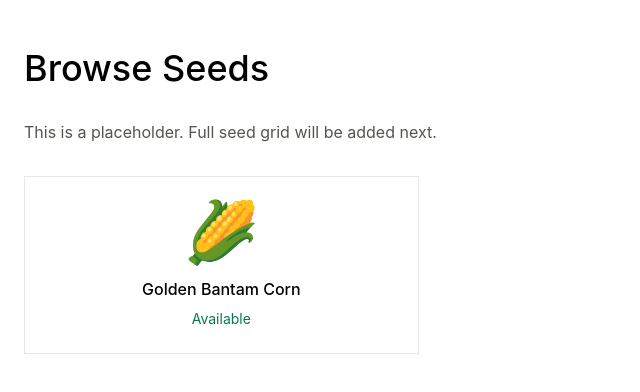
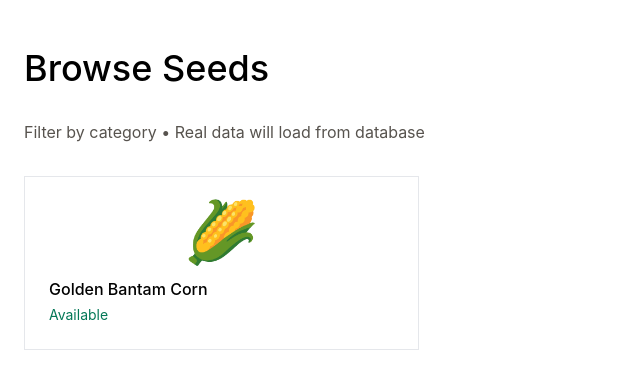
Before and after one commit to gabeperezparra-hue/california-seed-commons, a Next.js app: page /seeds in a window 1280 px wide. Shown: the top 392 px of the page, without its empty margins (0-640 px from the left). Built offline with nearby package versions, Linux system fonts and the light colour scheme.

Commit message:
Update page.tsx

```diff
--- a/app/seeds/page.tsx
+++ b/app/seeds/page.tsx
@@ -2,13 +2,13 @@ export default function SeedsPage() {
   return (
     <div className="max-w-7xl mx-auto px-6 py-12">
       <h1 className="text-4xl font-medium mb-8">Browse Seeds</h1>
-      <p className="text-stone-600 mb-8">This is a placeholder. Full seed grid will be added next.</p>
+      <p className="text-stone-600 mb-8">Filter by category • Real data will load from database</p>
 
       <div className="grid grid-cols-1 md:grid-cols-3 gap-6">
-        <div className="border p-6 text-center">
-          <div className="text-6xl mb-4">🌽</div>
+        <div className="border p-6 hover:border-emerald-700">
+          <div className="text-6xl mb-4 text-center">🌽</div>
           <h3 className="font-medium">Golden Bantam Corn</h3>
-          <p className="text-emerald-700 text-sm mt-2">Available</p>
+          <p className="text-emerald-700 text-sm mt-1">Available</p>
         </div>
       </div>
     </div>
```
